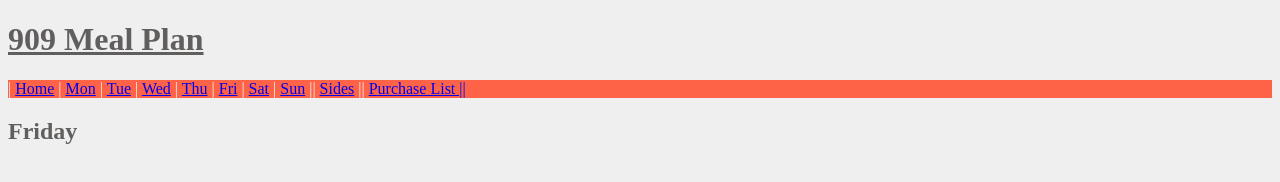
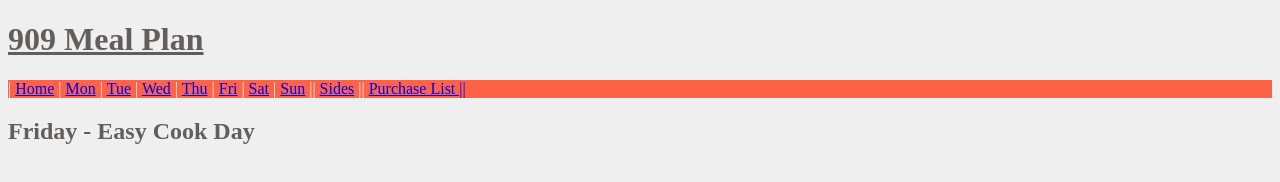
Before and after one commit to dwhale2/909-Meal-Plan, a plain HTML site: page fri.html in a window 1280 px wide. Drawn offline with Linux system fonts and the light colour scheme.

Commit message:
Edit some text

```diff
--- a/fri.html
+++ b/fri.html
@@ -22,7 +22,7 @@
             || <a href="order.html">Purchase List ||</a>
         </p>
 
-        <h2>Friday</h2>
+        <h2>Friday - Easy Cook Day</h2>
 
 
     </body>
```
Also changed, not shown: index.html (+1 -0 lines), sides.html (+2 -0 lines).
